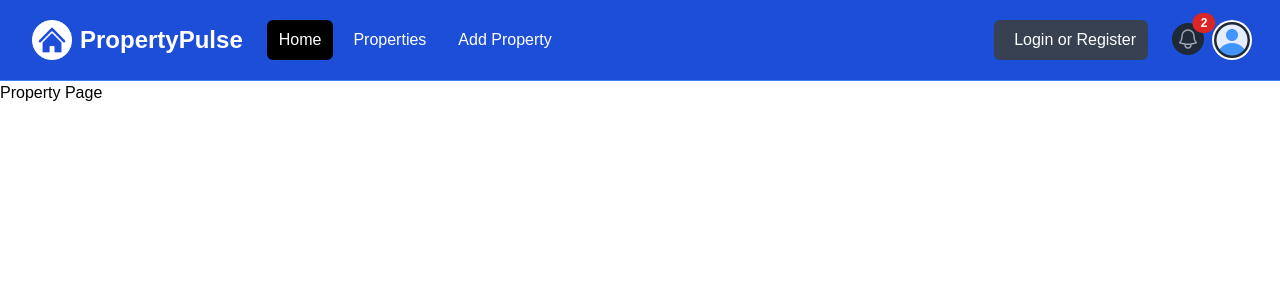
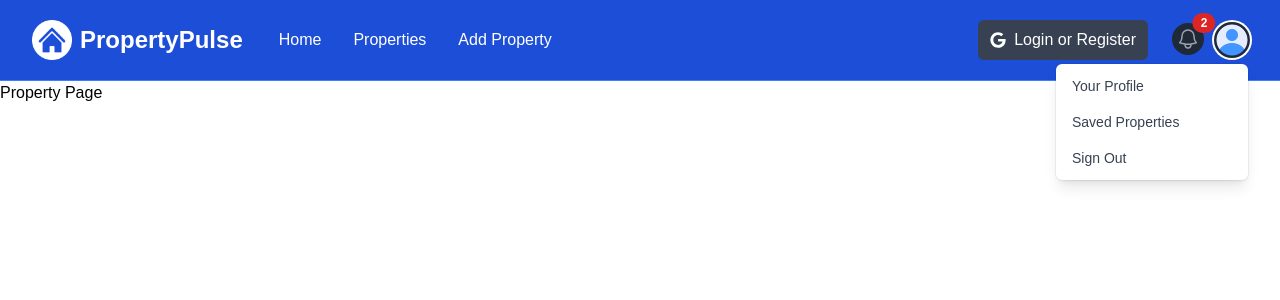
Before and after one commit to oleksiipetrenkodev/property-pulse-analog, a Next.js app: page /properties/1 in a window 1280 px wide. Both pictures are taken after a click on the button "Open user menu". Shown: the top 300 px of the page. Built offline with nearby package versions, Linux system fonts and the light colour scheme.

Commit message:
styled active link

```diff
--- a/components/Navbar.jsx
+++ b/components/Navbar.jsx
@@ -1,8 +1,19 @@
+"use client";
 import Logo from "@/assets/images/logo-white.png";
 import Image from "next/image";
+import Link from "next/link";
 import profileDefault from "@/assets/images/profile.png";
 
+import { FaGoogle } from "react-icons/fa";
+import { useState } from "react";
+import { usePathname } from "next/navigation";
+
 const Navbar = () => {
+  const [isMobileMenuOpen, setIsMobileMenuOpen] = useState(false);
+  const [isProfileMenuOpen, setIsProfileMenuOpen] = useState(false);
+
+  const pathname = usePathname();
+
   return (
     <nav className="bg-blue-700 border-b border-blue-500">
       <div className="mx-auto max-w-7xl px-2 sm:px-6 lg:px-8">
@@ -15,6 +26,7 @@
               className="relative inline-flex items-center justify-center rounded-md p-2 text-gray-400 hover:bg-gray-700 hover:text-white focus:outline-none focus:ring-2 focus:ring-inset focus:ring-white"
               aria-controls="mobile-menu"
               aria-expanded="false"
+              onClick={() => setIsMobileMenuOpen((prev) => !prev)}
             >
               <span className="absolute -inset-0.5"></span>
               <span className="sr-only">Open main menu</span>
@@ -37,43 +49,48 @@
 
           <div className="flex flex-1 items-center justify-center md:items-stretch md:justify-start">
             {/* <!-- Logo --> */}
-            <a className="flex flex-shrink-0 items-center" href="/index.html">
+            <Link className="flex flex-shrink-0 items-center" href="/">
               <Image className="h-10 w-auto" src={Logo} alt="PropertyPulse" />
 
               <span className="hidden md:block text-white text-2xl font-bold ml-2">
                 PropertyPulse
               </span>
-            </a>
+            </Link>
             {/* <!-- Desktop Menu Hidden below md screens --> */}
             <div className="hidden md:ml-6 md:block">
               <div className="flex space-x-2">
-                <a
-                  href="/index.html"
-                  className="text-white bg-black hover:bg-gray-900 hover:text-white rounded-md px-3 py-2"
+                <Link
+                  href="/"
+                  className={`${
+                    pathname === "/" ? "bg-black" : ""
+                  } text-white hover:bg-gray-900 hover:text-white rounded-md px-3 py-2`}
                 >
                   Home
-                </a>
-                <a
-                  href="/properties.html"
-                  className="text-white hover:bg-gray-900 hover:text-white rounded-md px-3 py-2"
+                </Link>
+                <Link
+                  href="/properties"
+                  className={`${
+                    pathname === "/properties" ? "bg-black" : ""
+                  } text-white hover:bg-gray-900 hover:text-white rounded-md px-3 py-2`}
                 >
                   Properties
-                </a>
-                <a
-                  href="/add-property.html"
-                  className="text-white hover:bg-gray-900 hover:text-white rounded-md px-3 py-2"
+                </Link>
+                <Link
+                  href="/properties/add"
+                  className={`${
+                    pathname === "/properties/add" ? "bg-black" : ""
+                  } text-white hover:bg-gray-900 hover:text-white rounded-md px-3 py-2`}
                 >
                   Add Property
-                </a>
+                </Link>
               </div>
             </div>
           </div>
-
           {/* <!-- Right Side Menu (Logged Out) --> */}
           <div className="hidden md:block md:ml-6">
             <div className="flex items-center">
               <button className="flex items-center text-white bg-gray-700 hover:bg-gray-900 hover:text-white rounded-md px-3 py-2">
-                <i className="fa-brands fa-google text-white mr-2"></i>
+                <FaGoogle className="text-white mr-2" />
                 <span>Login or Register</span>
               </button>
             </div>
@@ -81,7 +98,7 @@
 
           {/* <!-- Right Side Menu (Logged In) --> */}
           <div className="absolute inset-y-0 right-0 flex items-center pr-2 md:static md:inset-auto md:ml-6 md:pr-0">
-            <a href="messages.html" className="relative group">
+            <Link href="/messages" className="relative group">
               <button
                 type="button"
                 className="relative rounded-full bg-gray-800 p-1 text-gray-400 hover:text-white focus:outline-none focus:ring-2 focus:ring-white focus:ring-offset-2 focus:ring-offset-gray-800"
@@ -107,7 +124,7 @@
                 2
                 {/* <!-- Replace with the actual number of notifications --> */}
               </span>
-            </a>
+            </Link>
             {/* <!-- Profile dropdown button --> */}
             <div className="relative ml-3">
               <div>
@@ -117,6 +134,7 @@
                   id="user-menu-button"
                   aria-expanded="false"
                   aria-haspopup="true"
+                  onClick={() => setIsProfileMenuOpen((prev) => !prev)}
                 >
                   <span className="absolute -inset-1.5"></span>
                   <span className="sr-only">Open user menu</span>
@@ -129,32 +147,33 @@
               </div>
 
               {/* <!-- Profile dropdown --> */}
+              {isProfileMenuOpen && (
                 <div
                   id="user-menu"
-                className="hidden absolute right-0 z-10 mt-2 w-48 origin-top-right rounded-md bg-white py-1 shadow-lg ring-1 ring-black ring-opacity-5 focus:outline-none"
+                  className=" absolute right-0 z-10 mt-2 w-48 origin-top-right rounded-md bg-white py-1 shadow-lg ring-1 ring-black ring-opacity-5 focus:outline-none"
                   role="menu"
                   aria-orientation="vertical"
                   aria-labelledby="user-menu-button"
                   tabIndex="-1"
                 >
-                <a
-                  href="/profile.html"
+                  <Link
+                    href="/profile"
                     className="block px-4 py-2 text-sm text-gray-700"
                     role="menuitem"
                     tabIndex="-1"
                     id="user-menu-item-0"
                   >
                     Your Profile
-                </a>
-                <a
-                  href="/saved-properties.html"
+                  </Link>
+                  <Link
+                    href="/properties/saved"
                     className="block px-4 py-2 text-sm text-gray-700"
                     role="menuitem"
                     tabIndex="-1"
                     id="user-menu-item-2"
                   >
                     Saved Properties
-                </a>
+                  </Link>
                   <button
                     className="block px-4 py-2 text-sm text-gray-700"
                     role="menuitem"
@@ -164,38 +183,47 @@
                     Sign Out
                   </button>
                 </div>
+              )}
             </div>
           </div>
         </div>
       </div>
 
       {/* <!-- Mobile menu, show/hide based on menu state. --> */}
-      <div className="hidden" id="mobile-menu">
+      {isMobileMenuOpen && (
+        <div id="mobile-menu">
           <div className="space-y-1 px-2 pb-3 pt-2">
-          <a
-            href="/index.html"
-            className="bg-black text-white block rounded-md px-3 py-2 text-base font-medium"
+            <Link
+              href="/"
+              className={`${
+                pathname === "/" ? "bg-black" : ""
+              } text-white block rounded-md px-3 py-2 text-base font-medium`}
             >
               Home
-          </a>
-          <a
-            href="/properties.html"
-            className="text-white block rounded-md px-3 py-2 text-base font-medium"
+            </Link>
+            <Link
+              href="/properties"
+              className={`${
+                pathname === "/properties" ? "bg-black" : ""
+              } text-white block rounded-md px-3 py-2 text-base font-medium`}
             >
               Properties
-          </a>
-          <a
-            href="/add-property.html"
-            className="text-white block rounded-md px-3 py-2 text-base font-medium"
+            </Link>
+            <Link
+              href="/properties/add"
+              className={`${
+                pathname === "/properties/add" ? "bg-black" : ""
+              } text-white block rounded-md px-3 py-2 text-base font-medium`}
             >
               Add Property
-          </a>
+            </Link>
             <button className="flex items-center text-white bg-gray-700 hover:bg-gray-900 hover:text-white rounded-md px-3 py-2 my-5">
               <i className="fa-brands fa-google mr-2"></i>
               <span>Login or Register</span>
             </button>
           </div>
         </div>
+      )}
     </nav>
   );
 };
--- a/package.json
+++ b/package.json
@@ -9,9 +9,10 @@
     "lint": "next lint"
   },
   "dependencies": {
+    "next": "15.2.4",
     "react": "^19.0.0",
     "react-dom": "^19.0.0",
-    "next": "15.2.4"
+    "react-icons": "^5.5.0"
   },
   "devDependencies": {
     "postcss": "^8",
```
Also changed, not shown: 1 other file (tests, documents, lock files or other folders). Lines whose indentation alone changed are shown as unchanged.
